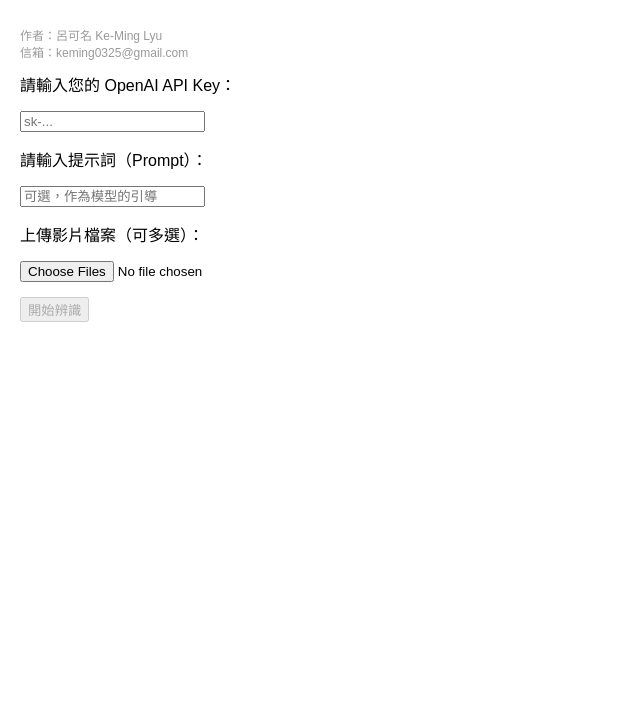
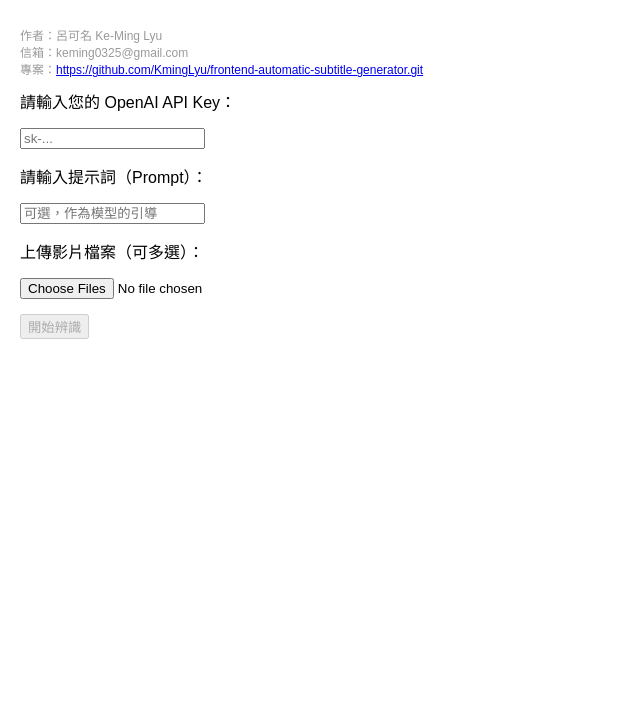
Before and after one commit to KmingLyu/frontend-automatic-subtitle-generator, a plain HTML site: page index.html in a window 1280 px wide. Shown: the part 81-800 px from the top of the page, without its empty margins (0-640 px from the left). Drawn offline with Linux system fonts and the light colour scheme.

Commit message:
add link

```diff
--- a/index.html
+++ b/index.html
@@ -50,7 +50,14 @@
   <body>
     <h1>線上語音辨識</h1>
     <footer>
-      <p>作者：呂可名 Ke-Ming Lyu <br />信箱：keming0325@gmail.com</p>
+      <p>
+        作者：呂可名 Ke-Ming Lyu <br />
+        信箱：keming0325@gmail.com <br />
+        專案：<a
+          href="https://github.com/KmingLyu/frontend-automatic-subtitle-generator.git"
+          >https://github.com/KmingLyu/frontend-automatic-subtitle-generator.git</a
+        >
+      </p>
     </footer>
 
     <!-- API Key 輸入欄位 -->
```
